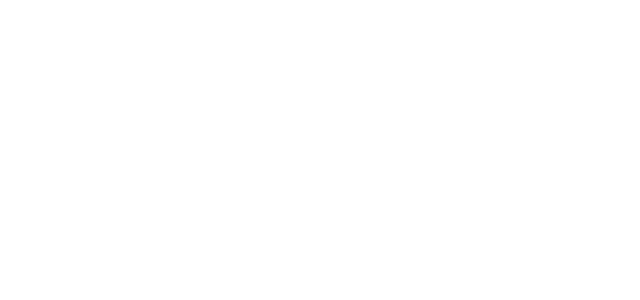
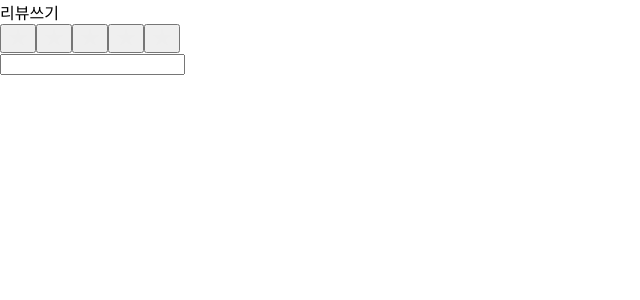
Before and after one commit to hula-la/baedal, a React (Create React App) app in the folder frontend/: page /review in a window 1280 px wide. Before the commit this address had no page. Shown: the top 300 px of the page, without its empty margins (0-640 px from the left). Built offline with nearby package versions, Linux system fonts and the light colour scheme.

Commit message:
[#20][FE] feat:리뷰 컴포넌트 작성

```diff
--- a/frontend/src/App.tsx
+++ b/frontend/src/App.tsx
@@ -5,6 +5,7 @@
 import OrderPage from "./pages/order/orderPage";
 import StoreDetailPage from "./pages/storeDetail/storeDetailPage";
 import MenuDetail from "./pages/menuDetail/components/MenuDetail";
+import MakeReviewPage from "./pages/makeReview/makeReviewPage";
 
 const Home = lazy(() => import("./pages/main/mainPage"));
 
@@ -17,6 +18,7 @@
         <Route path="/order" element={<OrderPage />}></Route>
         <Route path="/storeDetail" element={<StoreDetailPage />}></Route>
         <Route path="/storeDetail/:id" element={<MenuDetail />}></Route>
+        <Route path="/review" element={<MakeReviewPage />}></Route>
       </Routes>
     </Router>
   );
--- /dev/null
+++ b/frontend/src/pages/makeReview/makeReviewPage.tsx
@@ -0,0 +1,45 @@
+import { useState } from "react";
+import { ReactComponent as Star } from './star.svg';
+
+const MakeReviewPage = () => {
+
+  const [rating, setRating] = useState(0);
+  const [hoveredStarIndex, setHoveredStarIndex] = useState(0);
+
+  const fillStar = (num: number, event?: string): string => {
+    if (event === 'enter' && hoveredStarIndex >= num) {
+      return '#ff7f23';
+    }
+    if (event === 'leave' && rating >= num) {
+      return '#ff7f23';
+    }
+    return '#eeeeee';
+  };
+
+  return (
+    <div>
+      <header>리뷰쓰기</header>
+      <main>
+        <div>
+          {[1, 2, 3, 4, 5].map((num) => (
+            <button
+              key={num}
+              onMouseEnter={() => setHoveredStarIndex(num)}
+              onMouseLeave={() => setHoveredStarIndex(0)}
+              onClick={() => {
+                setRating(num)
+              }}
+            >
+              <Star key={num} fill={fillStar(num, hoveredStarIndex === 0 ? 'leave' : 'enter')} width={20} height={20} />
+            </button>
+          ))}
+        </div>
+        <div>
+          <input type="text" name="" id="" />
+        </div>
+      </main>
+    </div>
+  )
+}
+
+export default MakeReviewPage;
```
Also changed, not shown: frontend/src/pages/myPage/myPage.tsx (added, +7 -0 lines), frontend/src/pages/makeReview/star.svg (added).
